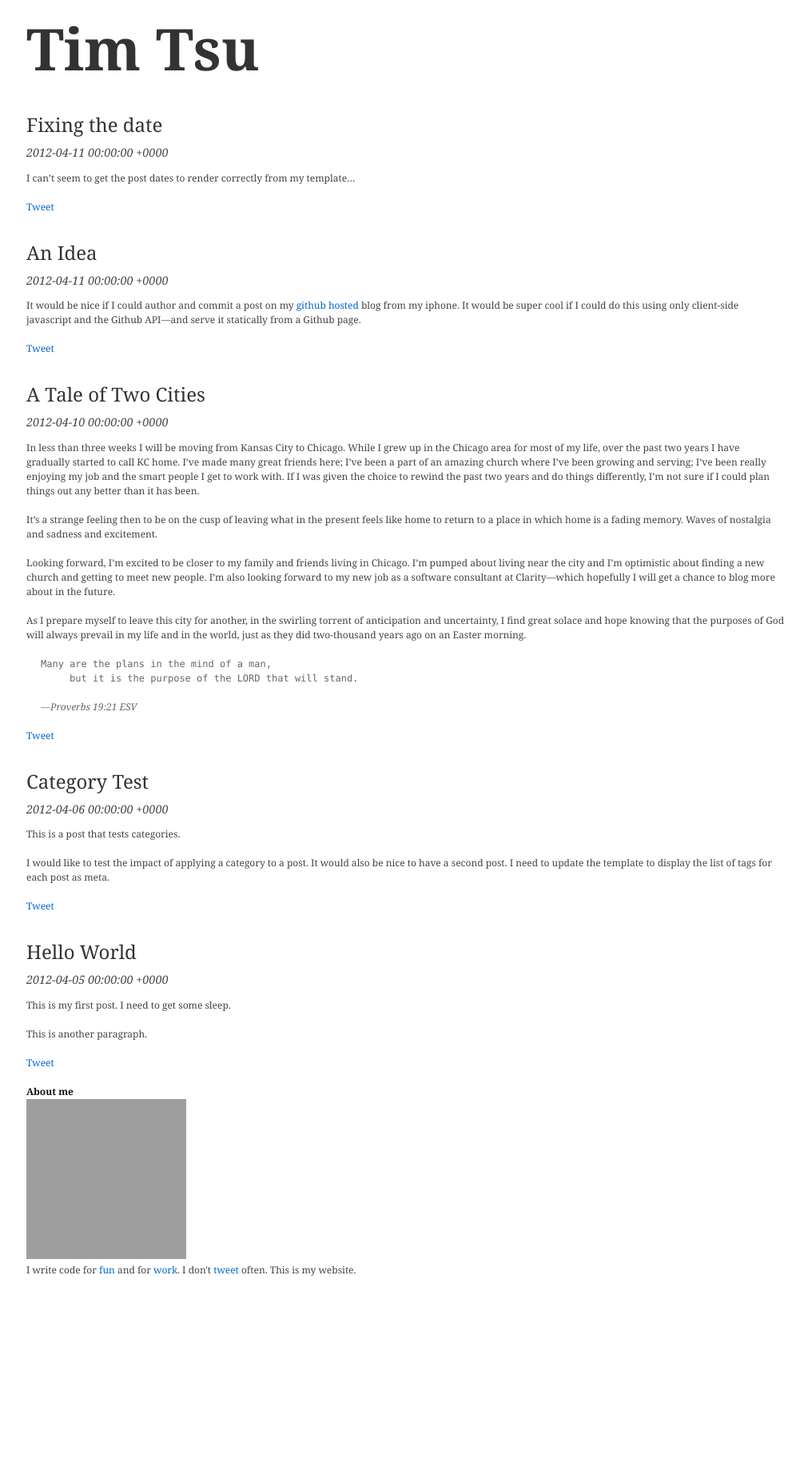
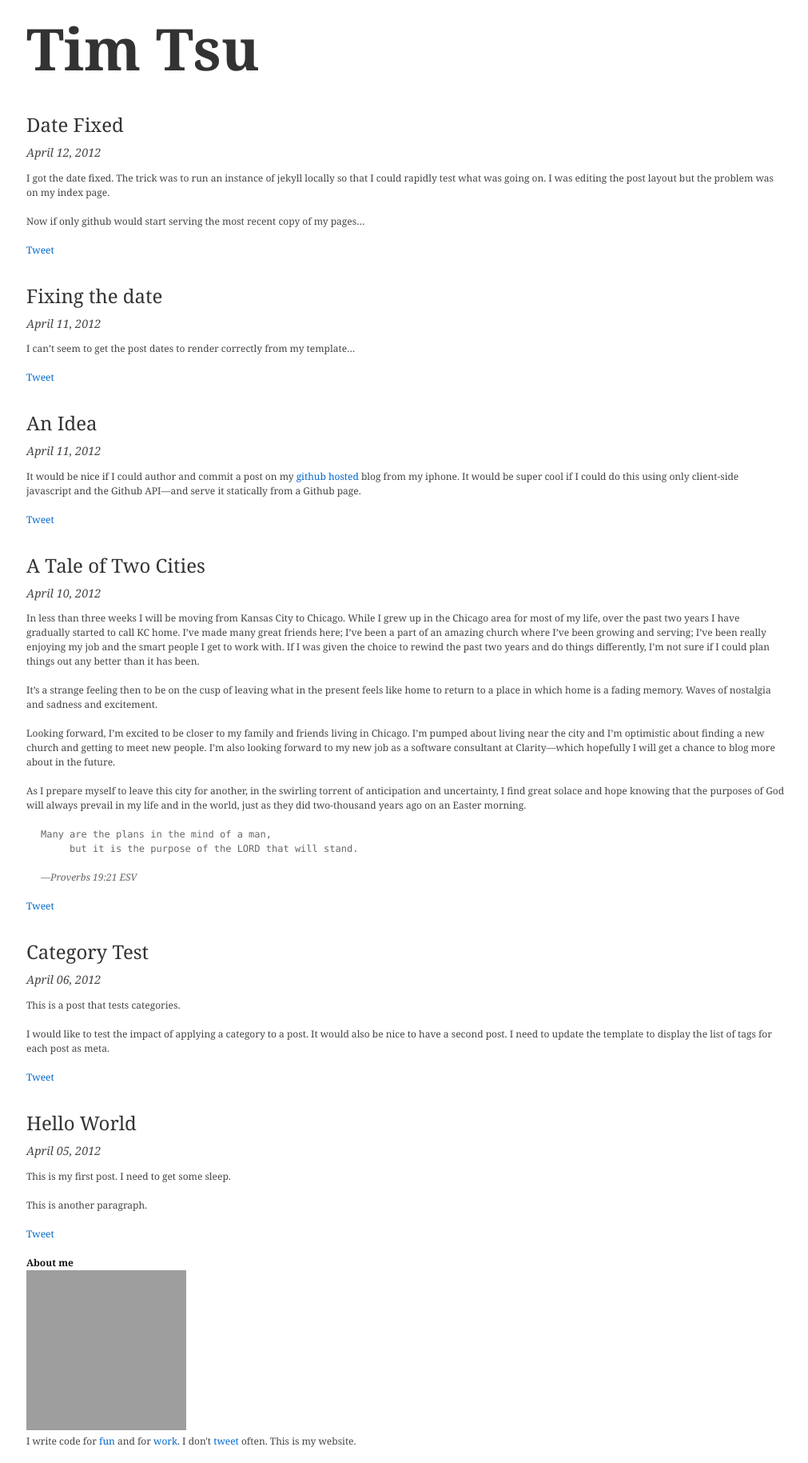
Before and after one commit to ttsu/ttsu.github.com, a Jekyll site: the page built from index.html, in a window 1280 px wide. Shown: the whole page at 80% size, without its empty margins (132-1143 px from the left). Built offline with Jekyll 4.4.1, drawn with Linux system fonts in a browser that asks for light colours; comment, search, counter and statistics services are not loaded; before the commit the page ends 1615 px from its top, so only the background shows below that; grey boxes are pictures that could not be loaded.

Commit message:
fix date format, finally

```diff
--- a/_layouts/post.html
+++ b/_layouts/post.html
@@ -4,7 +4,7 @@ layout: default
 <article>
     <header>
         <h1>{{ page.title }}</h1>
-        <time datetime="{{ page.date | date_to_xmlschema }}" pubdate>{{ page.date | date_to_string }}</time>
+        <time datetime="{{ page.date | date_to_xmlschema }}" pubdate>{{ page.date | date: "%B %d, %Y" }}</time>
     </header>
 {{ content }}
     <footer>
--- /dev/null
+++ b/_posts/2012-04-12-Date-Fixed.md
@@ -0,0 +1,9 @@
+---
+layout: post
+title: Date Fixed
+---
+I got the date fixed.
+The trick was to run an instance of jekyll locally so that I could rapidly test what was going on.
+I was editing the post layout but the problem was on my index page.
+
+Now if only github would start serving the most recent copy of my pages...
--- a/index.html
+++ b/index.html
@@ -6,7 +6,7 @@ title: Tim Tsu
   <article>
     <header>
         <h1><a href="{{ post.url }}">{{ post.title }}</a></h1>
-        <time datetime="{{ post.date | date_to_xmlschema }}" pubdate>{{ post.date | date: %b %d %Y }}</time>
+        <time datetime="{{ post.date | date_to_xmlschema }}" pubdate>{{ post.date | date: "%B %d, %Y" }}</time>
     </header>
     {{ post.content }}
     <footer>
```
